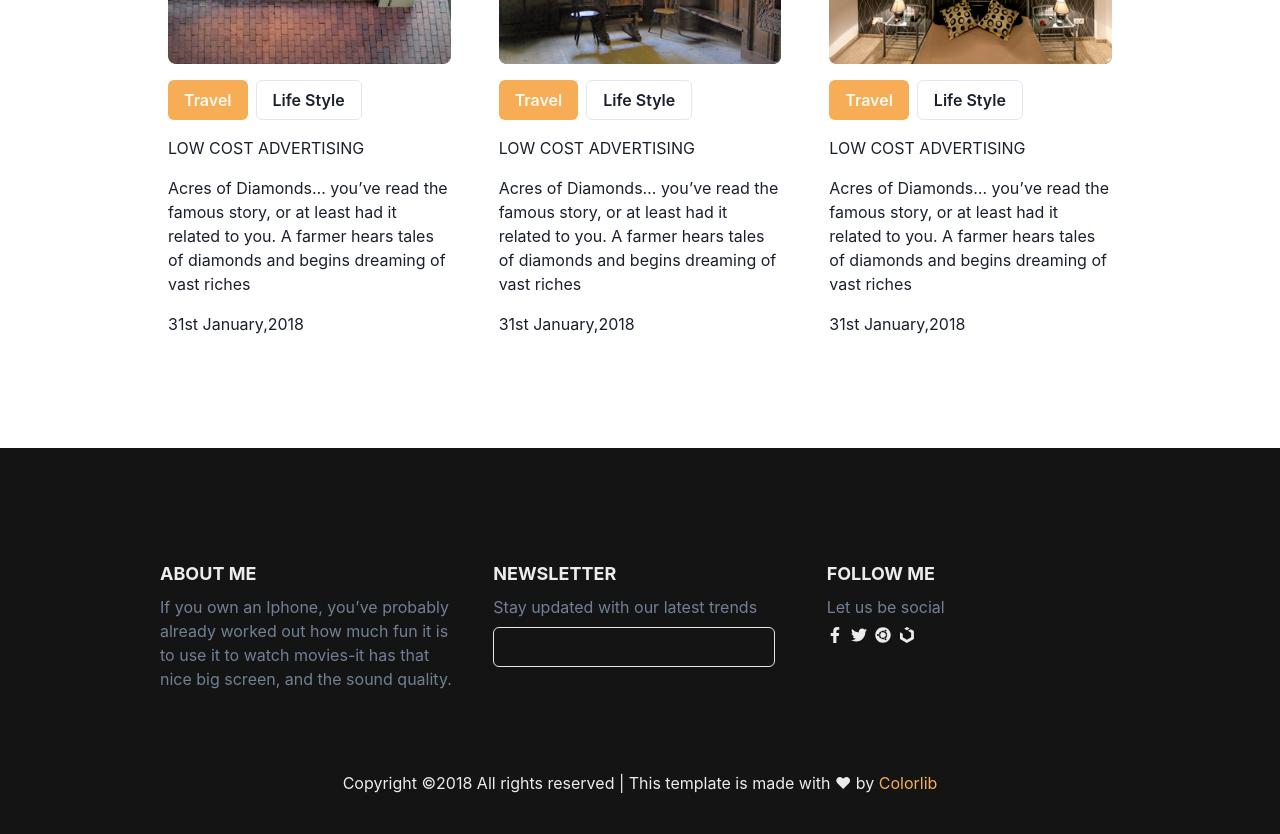
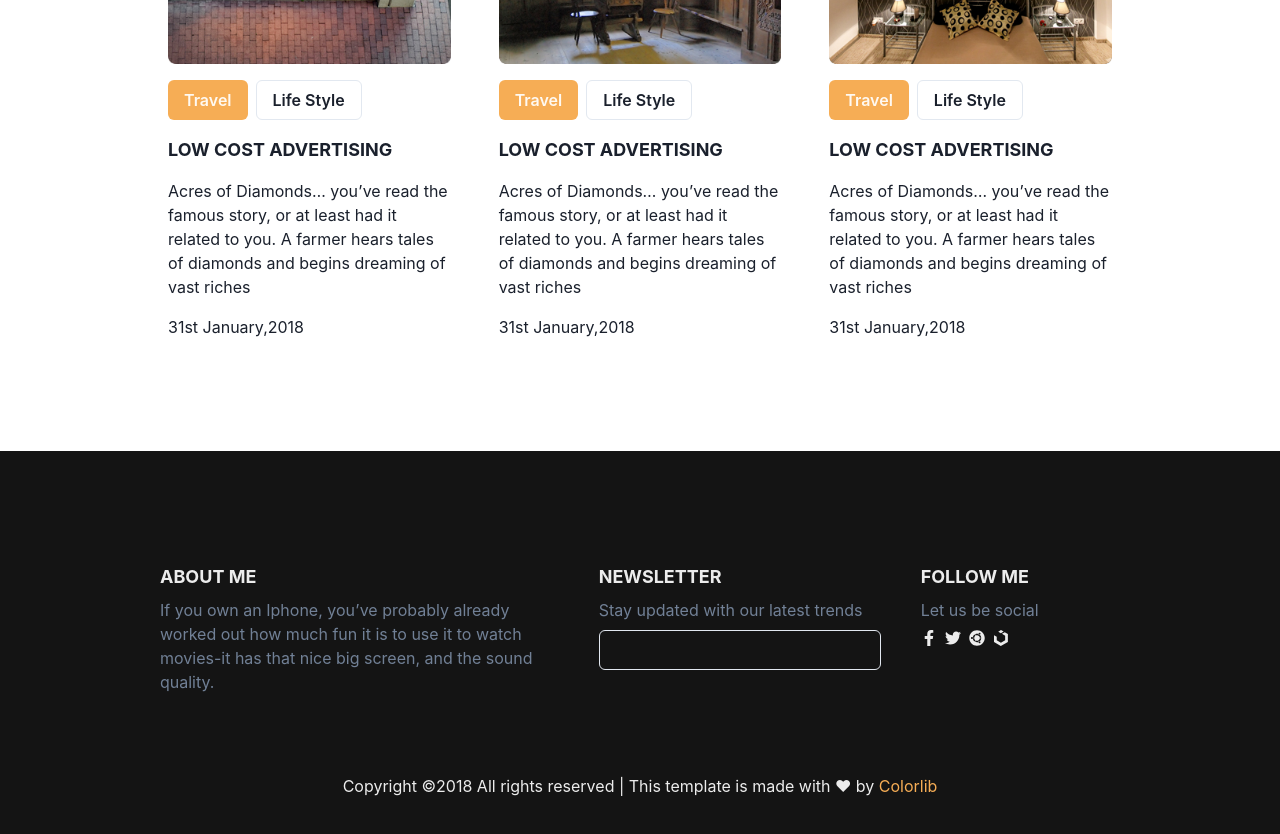
Before and after one commit to TheOnlyAndLastOne/next-chakra-ui, a Next.js app: page /36project/project6 in a window 1280 px wide. Shown: the part 4500-5334 px from the top of the page. Built offline with nearby package versions, Linux system fonts and the light colour scheme.

Commit message:
fix page

```diff
--- a/src/pages/36project/project6.jsx
+++ b/src/pages/36project/project6.jsx
@@ -215,7 +215,7 @@ function project6() {
           >
             <Avatar src="/static/36project/project6/testi-1.png" />
             <VStack>
-              <Text>
+              <Text display={{ base: "none", sm: "flex" }}>
                 Accessories Here you can find the best computer accessory for
                 your laptop,monitor,printer,scanner,speaker,projector,hardware.
               </Text>
@@ -231,7 +231,7 @@ function project6() {
           >
             <Avatar src="/static/36project/project6/testi-2.png" />
             <VStack>
-              <Text>
+              <Text display={{ base: "none", sm: "flex" }}>
                 Accessories Here you can find the best computer accessory for
                 your laptop,monitor,printer,scanner,speaker,projector,hardware.
               </Text>
@@ -296,13 +296,12 @@ function Footer() {
       color={"whiteAlpha.900"}
       spacing={"20"}
     >
-      <SimpleGrid
-        columns={{ base: 1, md: 3 }}
+      <Flex
+        direction={{ base: "column", md: "row" }}
         px={{ base: "4", md: "10", lg: "20" }}
-        spacingX={"10"}
-        spacingY={"10"}
+        gap={"10"}
       >
-        <VStack alignItems={"start"}>
+        <VStack alignItems={"start"} flex={2}>
           <Text fontSize={"lg"} fontWeight={"bold"}>
             ABOUT ME
           </Text>
@@ -313,7 +312,7 @@ function Footer() {
           </Text>
         </VStack>
 
-        <VStack alignItems={"start"}>
+        <VStack alignItems={"start"} flex={1}>
           <Text fontSize={"lg"} fontWeight={"bold"}>
             NEWSLETTER
           </Text>
@@ -321,7 +320,7 @@ function Footer() {
           <Input w={"auto"} maxW={"full"} />
         </VStack>
 
-        <VStack alignItems={"start"}>
+        <VStack alignItems={"start"} flex={1}>
           <Text fontSize={"lg"} fontWeight={"bold"}>
             FOLLOW ME
           </Text>
@@ -333,7 +332,7 @@ function Footer() {
             <Icon as={FaUikit} />
           </HStack>
         </VStack>
-      </SimpleGrid>
+      </Flex>
       <Text>
         Copyright ©2018 All rights reserved | This template is made with ♥ by{" "}
         <chakra.span color={"orange.300"}>Colorlib</chakra.span>
@@ -475,7 +474,9 @@ function BlogCard({ image }) {
           Life Style
         </Button>
       </HStack>
-      <Text>LOW COST ADVERTISING</Text>
+      <Text fontSize={"lg"} fontWeight={"bold"}>
+        LOW COST ADVERTISING
+      </Text>
       <Text>
         Acres of Diamonds… you’ve read the famous story, or at least had it
         related to you. A farmer hears tales of diamonds and begins dreaming of
```
